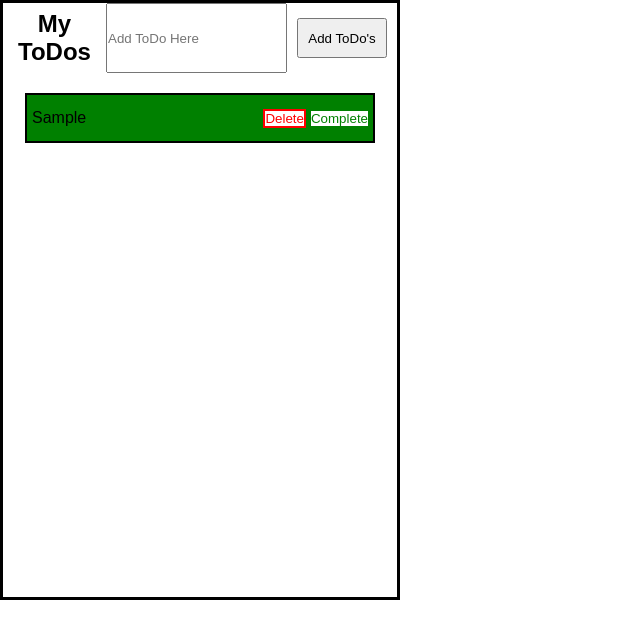
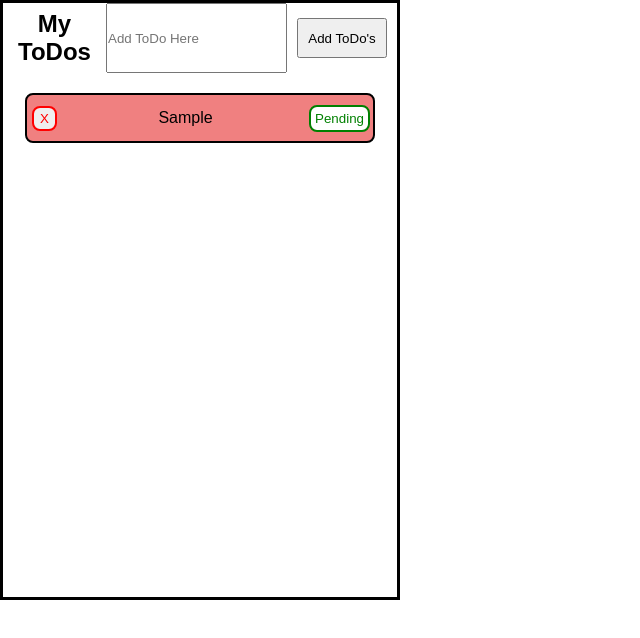
Before and after one commit to soerendolling/react-exercise, a React (Create React App) app: page / in a window 1280 px wide. Both pictures are taken after typing "Sample" into the empty fields and a click on the button "Add ToDo's". Shown: the top 638 px of the page, without its empty margins (0-640 px from the left). Built offline with nearby package versions, Linux system fonts and the light colour scheme.

Commit message:
Fix List

```diff
--- a/src/App.js
+++ b/src/App.js
@@ -6,32 +6,19 @@ import MainContent from "./Components/MainContent";
 function App() {
   const [toDo, setToDo] = useState([]);
 
-  // function handleClickAdd(event) {
-  //   event.preventDefault();
-  //   const form = event.target;
-  //   const input = form.toDoTitle;
-
-  //   const newToDo = [...toDo, input.value];
-  //   setToDo(newToDo);
-
-  //   form.reset();
-  // }
-
   function handleClickAdd(theTitle) {
     const newToDo = [
       ...toDo,
       {
         toDoTitle: theTitle,
-        isCompleted: true,
+        isCompleted: false,
       },
     ];
     setToDo(newToDo);
-    console.log(newToDo);
   }
 
   function handleToggleComplete(toDoTitle) {
     const newToDo = toDo.map((toDo) => {
-      console.log(toDo.title);
       if (toDo.toDoTitle === toDoTitle) {
         return {
           ...toDo,
@@ -57,7 +44,6 @@ function App() {
       );
     });
 
-    console.log(arrayOfToDo);
     return arrayOfToDo;
   }
 
--- a/src/Components/MainContent.css
+++ b/src/Components/MainContent.css
@@ -13,6 +13,7 @@
   height: 50px;
   width: 350px;
   border: solid 2px black;
+  border-radius: 8px;
 }
 
 .ToDoBoxButtonsLayout {
@@ -23,9 +24,9 @@
 }
 
 .toDo--completed {
-  background-color: green;
+  background-color: lightgreen;
 }
 
 .toDo--pending {
-  background-color: yellow;
+  background-color: lightcoral;
 }
--- a/src/Components/MainContent.js
+++ b/src/Components/MainContent.js
@@ -1,6 +1,7 @@
 import "./MainContent.css";
 import ToDoBoxTitle from "./ToDoBoxTitle";
 import ToDoBoxButton from "./ToDoBoxButton";
+import ToDoBoxCross from "./ToDoBoxCross";
 
 function MainContent({ toDoTitle, onClickRemove, status, onToggleComplete }) {
   function onClickDelete() {
@@ -15,9 +16,9 @@ function MainContent({ toDoTitle, onClickRemove, status, onToggleComplete }) {
 
   return (
     <div className={`toDoBox ${classForCompletion}`}>
+      <ToDoBoxCross handleDelete={onClickDelete} />
       <ToDoBoxTitle toDoTitle={toDoTitle} />
       <ToDoBoxButton
-        handleDelete={onClickDelete}
         toDoTitle={toDoTitle}
         isCompleted={status}
         handleToggleClick={toggleBox}
--- a/src/Components/ToDoBoxButton.css
+++ b/src/Components/ToDoBoxButton.css
@@ -1,11 +1,7 @@
 .toDoBoxDone {
+  padding: 4px;
   border: solid 2px green;
+  border-radius: 8px;
   background: white;
   color: green;
 }
-
-.toDoBoxDelete {
-  border: solid 2px red;
-  background: white;
-  color: red;
-}
--- a/src/Components/ToDoBoxButton.js
+++ b/src/Components/ToDoBoxButton.js
@@ -1,11 +1,8 @@
 import "./ToDoBoxButton.css";
 
-function ToDoBoxButton({ handleDelete, handleToggleClick, isCompleted }) {
+function ToDoBoxButton({ handleToggleClick, isCompleted }) {
   return (
     <div className="ToDoBoxButtonsLayout">
-      <button className="toDoBoxDelete" onClick={handleDelete}>
-        Delete
-      </button>
       <button className="toDoBoxDone" onClick={handleToggleClick}>
         {isCompleted ? "Complete" : "Pending"}
       </button>
--- /dev/null
+++ b/src/Components/ToDoBoxCross.css
@@ -0,0 +1,9 @@
+.toDoBoxDelete {
+  align-self: center;
+  width: 25px;
+  height: 25px;
+  margin-left: 5px;
+  border-radius: 8px;
+  color: red;
+  border: solid 2px red;
+}
--- /dev/null
+++ b/src/Components/ToDoBoxCross.js
@@ -0,0 +1,11 @@
+import "./ToDoBoxCross.css";
+
+function ToDoBoxCross({ handleDelete }) {
+  return (
+    <button className="toDoBoxDelete" onClick={handleDelete}>
+      X
+    </button>
+  );
+}
+
+export default ToDoBoxCross;
--- a/src/Components/ToDoBoxTitle.js
+++ b/src/Components/ToDoBoxTitle.js
@@ -1,7 +1,6 @@
 import "./ToDoBoxTitle.css";
 
 function ToDoBoxTitle({ toDoTitle }) {
-  console.log(toDoTitle);
   return <p className="toDoTitle">{toDoTitle}</p>;
 }
 
```
